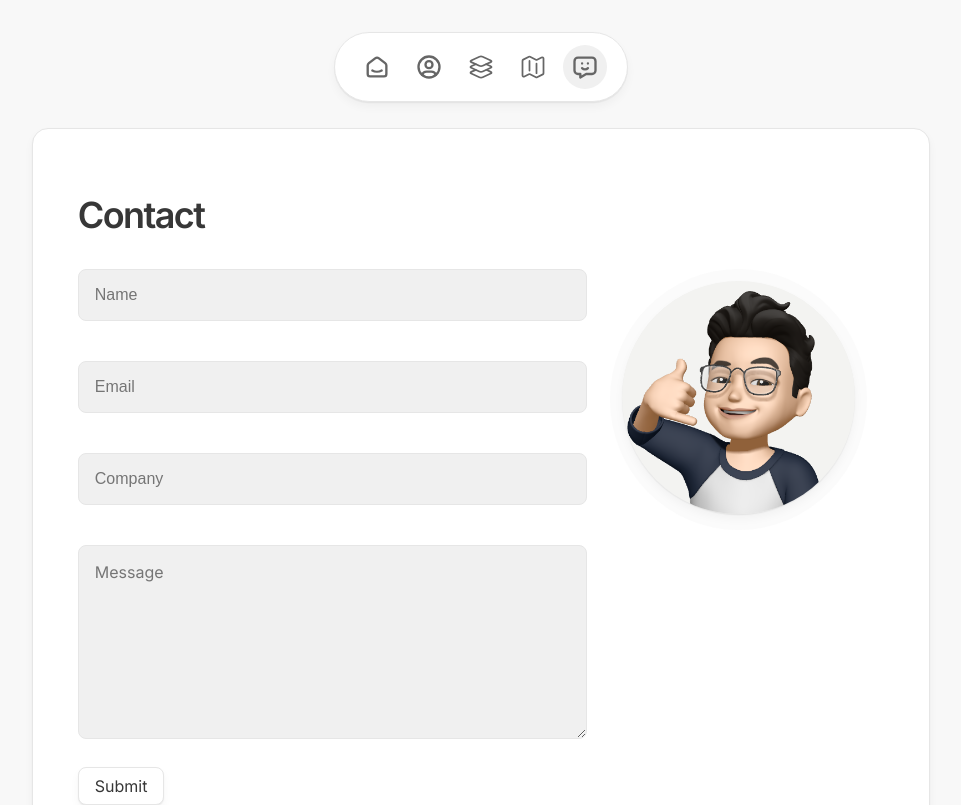
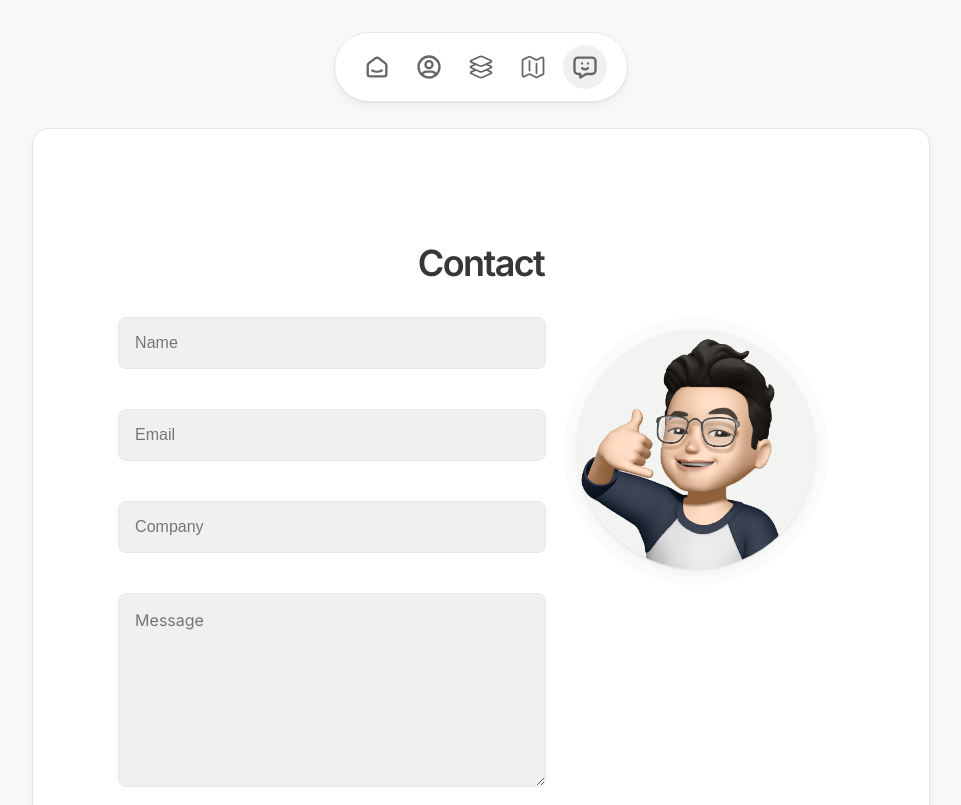
Before and after one commit to oguzhanozenc/oguzhanozenc.me, a React (Vite) app: page /contact in a window 1280 px wide. Shown: the top 805 px of the page, without its empty margins (159-1120 px from the left). Built offline with nearby package versions, Linux system fonts and the light colour scheme.

Commit message:
updating the styles of contact sectino

```diff
--- a/src/components/Contact.jsx
+++ b/src/components/Contact.jsx
@@ -23,13 +23,16 @@ export default function Contact() {
 
   return (
     <section className="contact--section container" id="contact">
-      <h2 className="sectiontitle">Contact</h2>
-
-      <div className="contact-container">
+      <div className="contact-container container">
+        <h2 className="sectiontitle">Contact</h2>{" "}
+        <div>
           {formSubmitted ? (
             <div className="confirmation-message">
               <p>Your message has been submitted successfully!</p>
-            <button onClick={() => setFormSubmitted(false)} className="button">
+              <button
+                onClick={() => setFormSubmitted(false)}
+                className="button"
+              >
                 <RiArrowGoBackLine /> Back to the form
               </button>
             </div>
@@ -90,8 +93,7 @@ export default function Contact() {
                 </button>
               </form>
             </div>
-        )}{" "}
-        <div className="contact-rightsection">
+          )}
           <div className="contactimg">
             <img src="/contactimg.png" alt="contact image" />
           </div>
--- a/src/css/Contact.css
+++ b/src/css/Contact.css
@@ -6,6 +6,14 @@
 }
 
 .contact-container {
+  width: 100%;
+  display: flex;
+  flex-direction: column;
+  justify-content: flex-start;
+  align-items: flex-start;
+}
+
+.contact-container > div {
   background: #fff;
   width: 100%;
   display: flex;
@@ -15,24 +23,18 @@
   gap: 5%;
 }
 
-.contact-rightsection {
-  display: flex;
-  flex-direction: column;
-  justify-content: center;
-  align-items: center;
-}
-
 .contactimg {
   border-radius: 50%;
-  width: 80%;
-  margin: 1rem auto;
+  width: 15rem;
+  height: auto;
+  margin: 1rem;
   padding: 0.75rem;
   background: rgba(247, 247, 247, 0.5);
   border-radius: 50%;
 }
 
 .contactimg img {
-  width: 100%;
+  width: 15rem;
   height: auto;
   border-radius: 50%;
   background-color: #f3f3f1;
```
Lines whose indentation alone changed are shown as unchanged.
